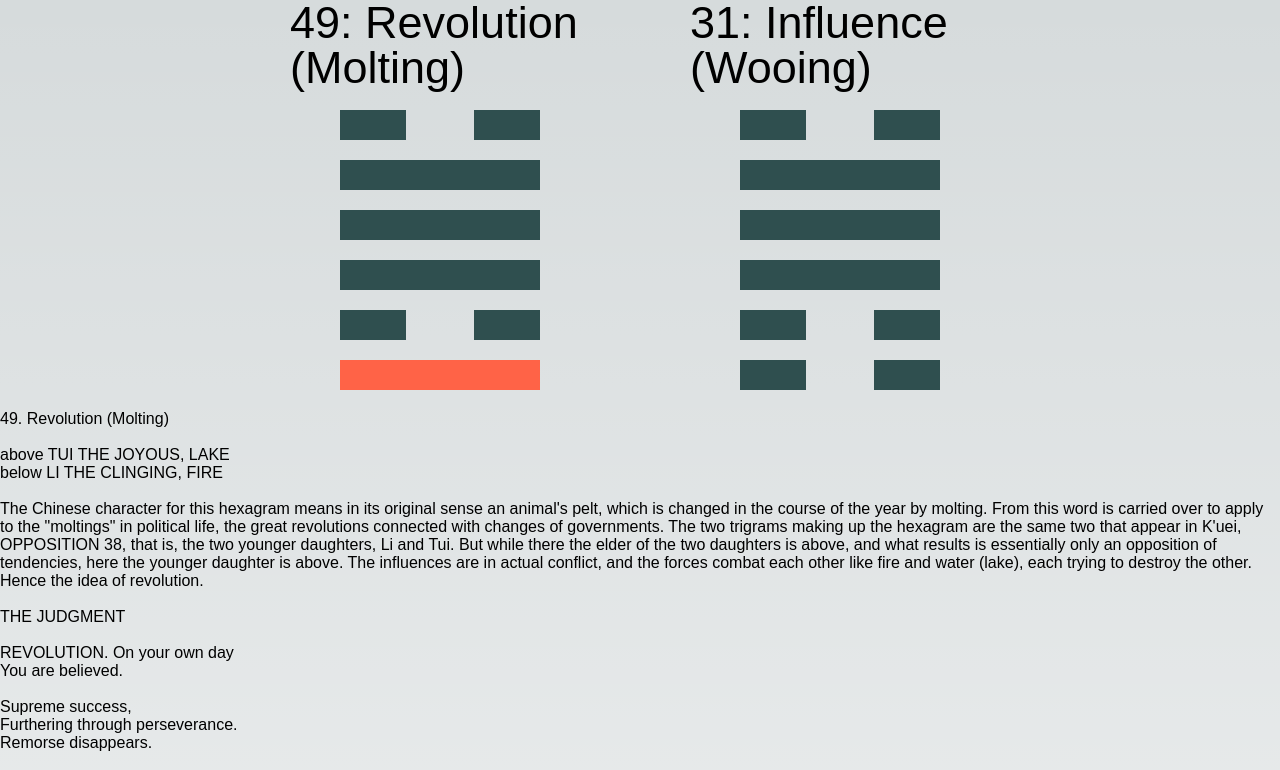
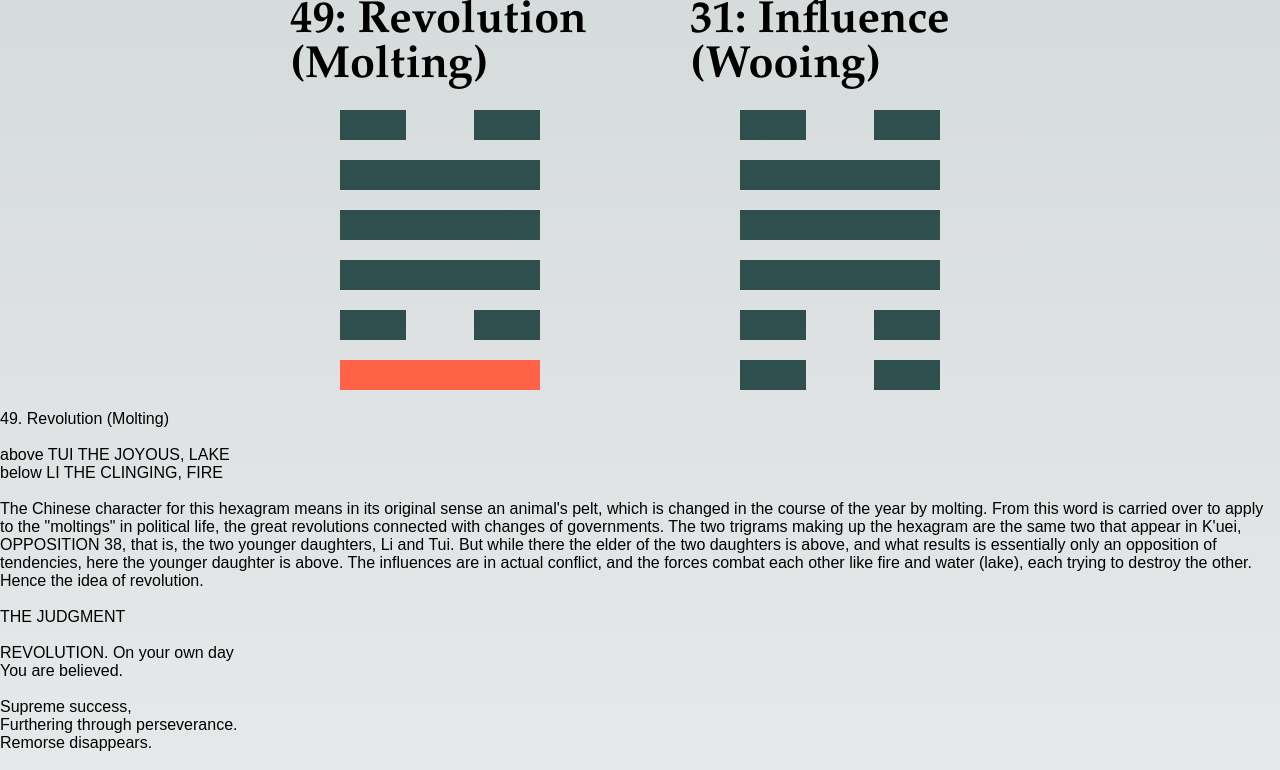
Before and after one commit to trungducnet123/i-ching, a Next.js app: page / in a window 1280 px wide. Shown: the top 770 px of the page. Built offline with nearby package versions, Linux system fonts and the light colour scheme.

Commit message:
move hex component to css modules

```diff
--- a/src/components/Hex.css.ts
+++ /dev/null
@@ -1,10 +0,0 @@
-import styled from 'styled-components';
-
-export const Title = styled.div`
-  font-family: 'East Sea Dokdo', cursive, sans-serif;
-  font-size: 45px;
-  line-height: 100%;
-  min-height: 90px;
-`;
-
-export const HexagramWrapper = styled.div``;
--- a/src/components/Hex.tsx
+++ /dev/null
@@ -1,21 +0,0 @@
-import React from 'react';
-
-import { Hexagram, Line } from '@utils/utils';
-import HexLine from './HexLine';
-import { HexagramWrapper, Title } from './Hex.css';
-
-interface Props {
-  hexagram: Hexagram;
-}
-
-const Hex = ({ hexagram }: Props) => (
-  <HexagramWrapper>
-    <Title>{`${hexagram.hexagramNumber}: ${hexagram.hexagramName}`}</Title>
-
-    {hexagram.getLinesDescending().map((line: Line) => (
-      <HexLine line={line} key={line + Math.random()} />
-    ))}
-  </HexagramWrapper>
-);
-
-export default Hex;
--- /dev/null
+++ b/src/components/Hex/Hex.module.css
@@ -0,0 +1,6 @@
+.title {
+  font-family: Garamond, serif;
+  font-size: 45px;
+  line-height: 100%;
+  min-height: 90px;
+}
--- /dev/null
+++ b/src/components/Hex/Hex.tsx
@@ -0,0 +1,19 @@
+import { Hexagram, Line } from '@utils/utils';
+import HexLine from '../HexLine';
+import styles from './Hex.module.css';
+
+interface Props {
+  hexagram: Hexagram;
+}
+
+export const Hex = ({ hexagram }: Props) => (
+  <div>
+    <h1
+      className={styles.title}
+    >{`${hexagram.hexagramNumber}: ${hexagram.hexagramName}`}</h1>
+
+    {hexagram.getLinesDescending().map((line: Line) => (
+      <HexLine line={line} key={line + Math.random()} />
+    ))}
+  </div>
+);
```
Also changed, not shown: src/components/IChingPage/IChingPage.tsx (+2 -7 lines).
